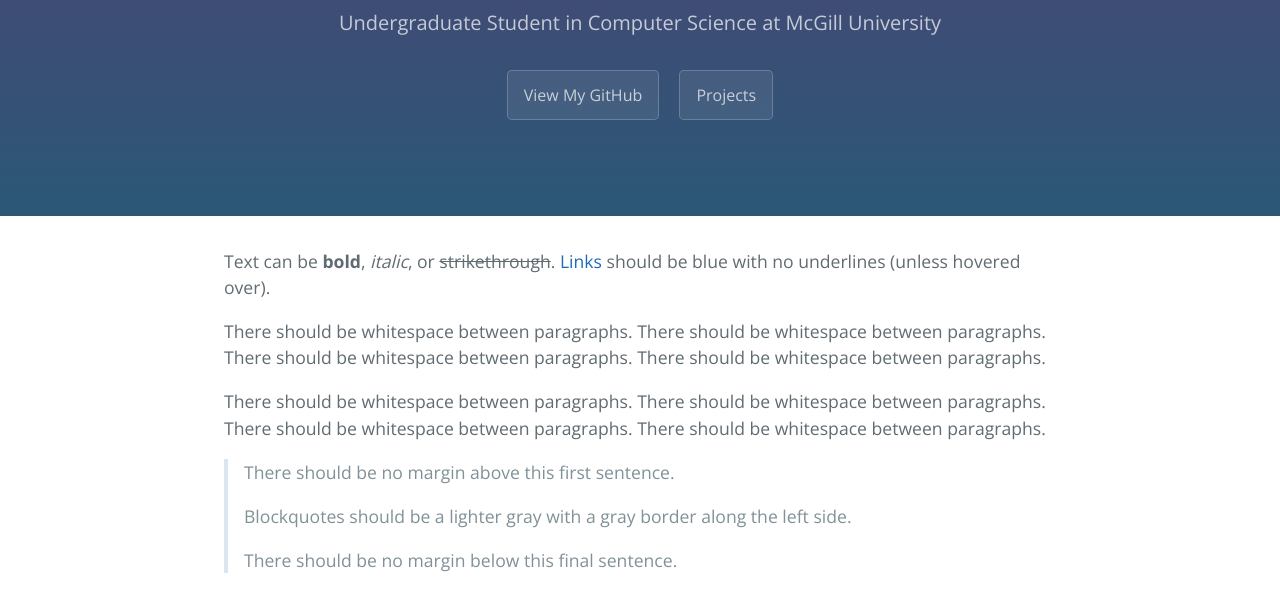
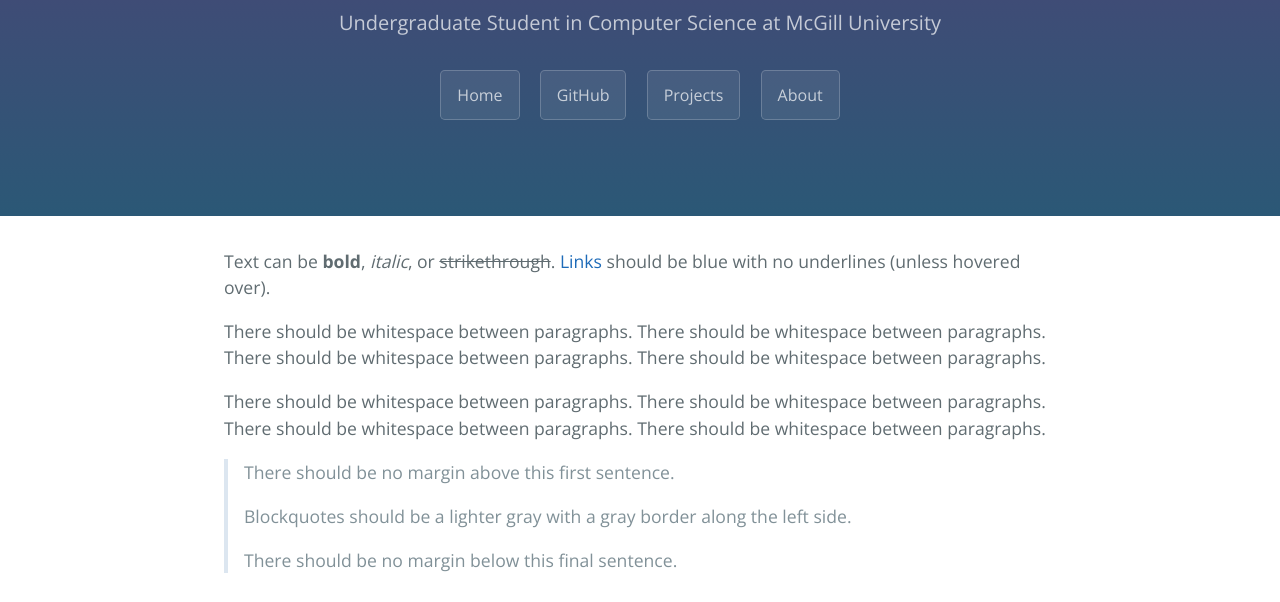
Before and after one commit to lhcaleo/Full-stack-web-learning, a website: page Website/index.html in a window 1280 px wide. Shown: the part 167-769 px from the top of the page. Drawn offline with nearby package versions, Linux system fonts and the light colour scheme.

Commit message:
update more page buttons

```diff
--- a/Website/index.html
+++ b/Website/index.html
@@ -13,8 +13,10 @@
     <section class="page-header">
       <h1 class="project-name">Hao Li</h1>
       <h2 class="project-tagline">Undergraduate Student in Computer Science at McGill University</h2>
-      <a href="https://github.com/lhcaleo" class="btn">View My GitHub</a>
+      <a href="#" class="btn">Home</a>
+      <a href="https://github.com/lhcaleo" class="btn">GitHub</a>
       <a href="#" class="btn">Projects</a>
+      <a href="#" class="btn">About</a>
     </section>
 
     <section class="main-content">
```
